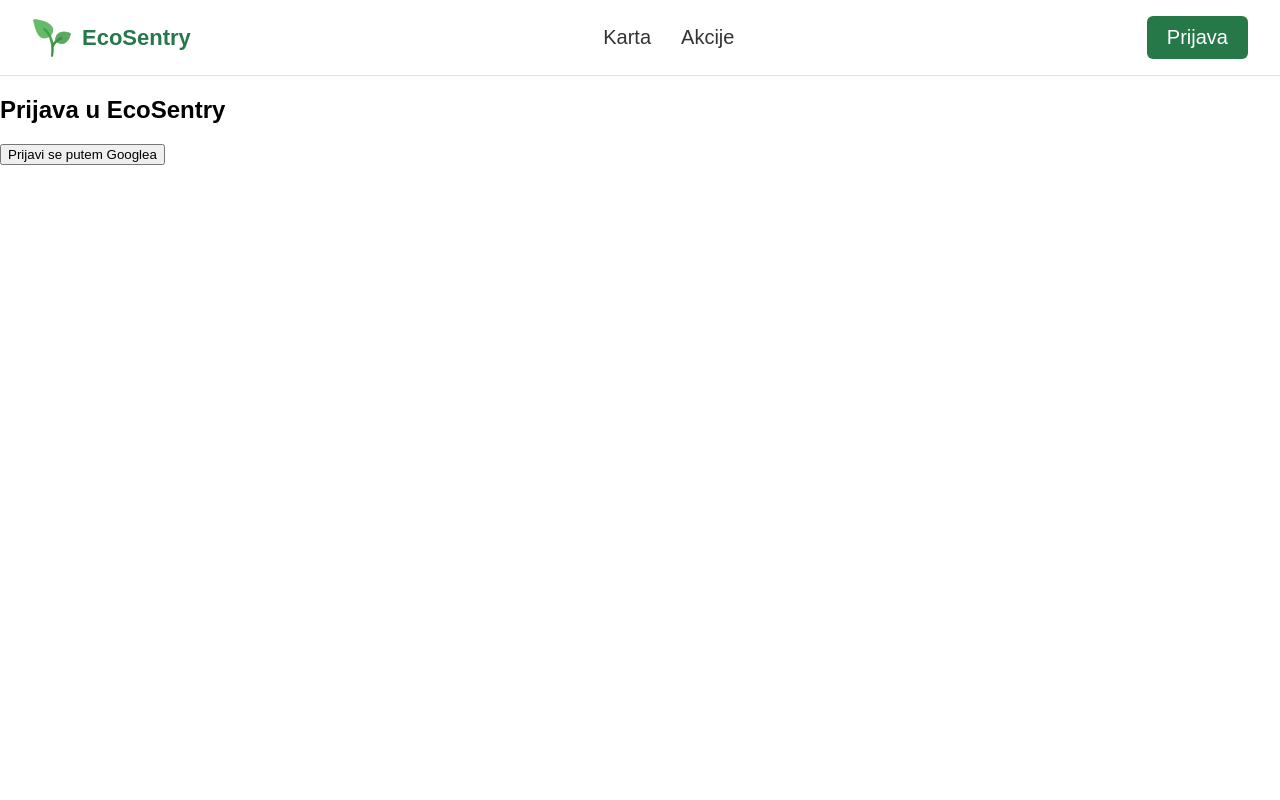
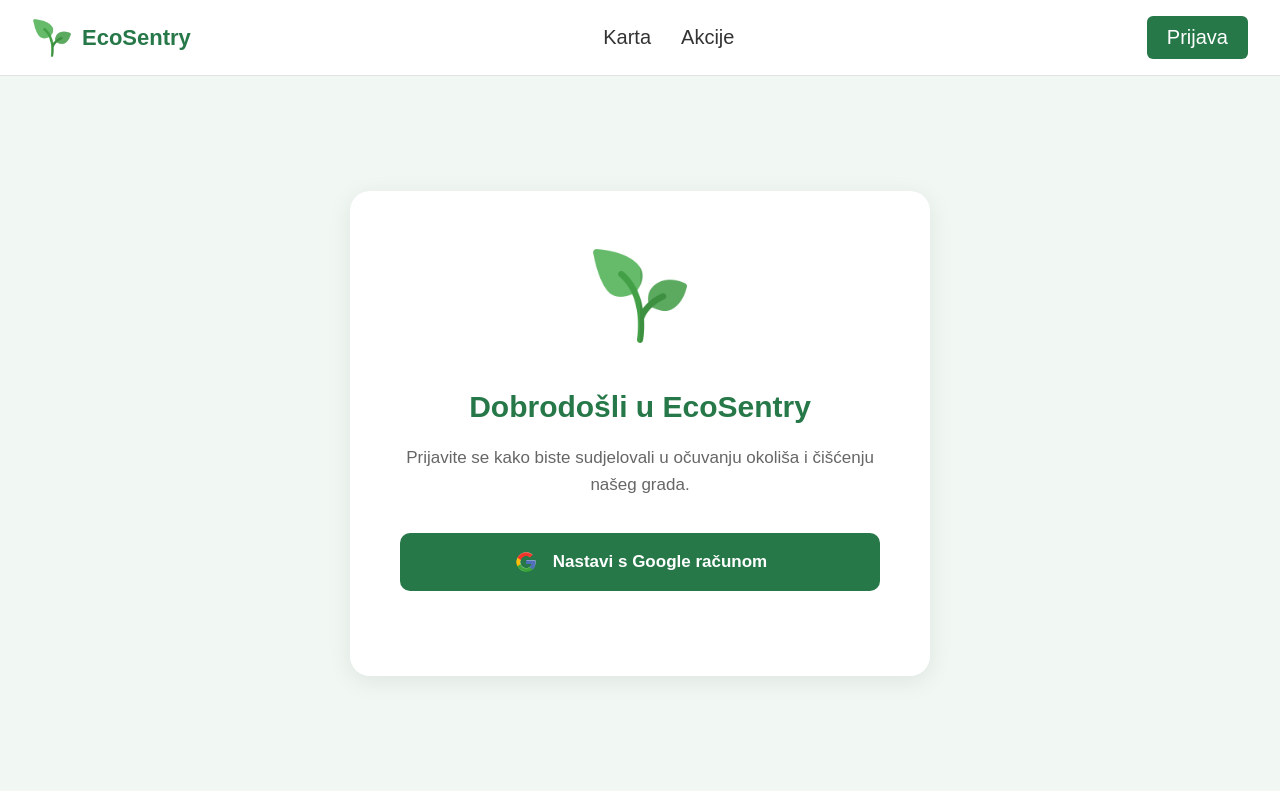
Before and after one commit to zrina163/Progi-1.3, a React app in the folder frontend/: page /login in a window 1280 px wide. Built offline with nearby package versions, Linux system fonts and the light colour scheme; no server answers; the HTML template or start-up script is replaced by a standard one.

Commit message:
Improve login page design

```diff
--- /dev/null
+++ b/frontend/src/pages/Login.css
@@ -0,0 +1,103 @@
+
+.login-page {
+    min-height: calc(100vh - 85px);
+    display: flex;
+    justify-content: center;
+    align-items: center;
+    background-color: #f1f8f3;
+    padding: 20px;
+    box-sizing: border-box;
+}
+
+.login-card {
+    background-color: white;
+    padding: 55px 50px;
+    border-radius: 20px;
+    box-shadow: 0 5px 25px rgba(0, 0, 0, 0.08);
+    text-align: center;
+    width: 100%;
+    max-width: 480px;
+}
+
+.login-logo {
+    width: 100px;
+    height: 100px;
+    object-fit: contain;
+    margin-bottom: 20px;
+}
+
+.login-card h1 {
+    font-size: 30px;
+    color: #277849;
+    margin-bottom: 20px;
+}
+
+.login-description {
+    font-size: 17px;
+    color: #666;
+    line-height: 1.6;
+    margin-bottom: 35px;
+}
+
+.google-login-button {
+    width: 100%;
+    display: flex;
+    align-items: center;
+    justify-content: center;
+    gap: 14px;
+    padding: 16px;
+    background-color: #277849;
+    color: white;
+    border: none;
+    border-radius: 10px;
+    font-size: 17px;
+    font-weight: 600;
+    cursor: pointer;
+    transition: background-color 0.2s;
+}
+
+.google-login-button:hover {
+    background-color: #1c5c37;
+}
+
+.google-icon {
+    width: 26px;
+    height: 26px;
+    object-fit: contain;
+}
+
+.login-footer {
+    font-size: 14px;
+    color: #888;
+    line-height: 1.5;
+    margin-top: 30px;
+    margin-bottom: 0;
+}
+
+.login-error {
+    color: #c62828;
+    background-color: #ffebee;
+    padding: 12px;
+    border-radius: 8px;
+    font-size: 14px;
+    margin-bottom: 20px;
+}
+
+@media (max-width: 600px) {
+    .login-card {
+        padding: 35px 25px;
+    }
+
+    .login-card h1 {
+        font-size: 25px;
+    }
+
+    .login-description {
+        font-size: 15px;
+    }
+
+    .google-login-button {
+        font-size: 15px;
+        padding: 14px;
+    }
+}
--- a/frontend/src/pages/Login.jsx
+++ b/frontend/src/pages/Login.jsx
@@ -1,21 +1,42 @@
 import { Navigate, useSearchParams } from 'react-router-dom';
 import { useAuth } from '../services/AuthContext';
+import logo from '../assets/logo.png';
+import googleLogo from '../assets/googleLogo.png';
+import './Login.css';
 
 export default function Login() {
-  const { user, login } = useAuth();
+  const { user, loading, login } = useAuth();
   const [params] = useSearchParams();
 
+  if (loading) return null;
   if (user) return <Navigate to="/" replace />;
 
   return (
-    <div>
-      <h2>Prijava u EcoSentry</h2>
+    <main className="login-page">
+      <div className="login-card">
+        <img src={logo} alt="EcoSentry" className="login-logo" />
 
-      {params.has('error') && (
-        <p style={{ color: 'red' }}>Prijava nije uspjela ili je račun blokiran.</p>
-      )}
+        <h1>Dobrodošli u EcoSentry</h1>
+        <p className="login-description">
+          Prijavite se kako biste sudjelovali u očuvanju
+          okoliša i čišćenju našeg grada.
+        </p>
 
-      <button onClick={login}>Prijavi se putem Googlea</button>
-    </div>
+        {params.has('error') && (
+          <p className="login-error">
+            Prijava nije uspjela ili je račun blokiran.
+          </p>
+        )}
+
+        <button className="google-login-button" onClick={login}>
+          <img src={googleLogo} alt="Google" className="google-icon" />
+          Nastavi s Google računom
+        </button>
+
+        <p className="login-footer">
+
+        </p>
+      </div>
+    </main>
   );
 }
```
Also changed, not shown: frontend/src/assets/googleLogo.png (added), 1 other file (tests, documents, lock files or other folders).
